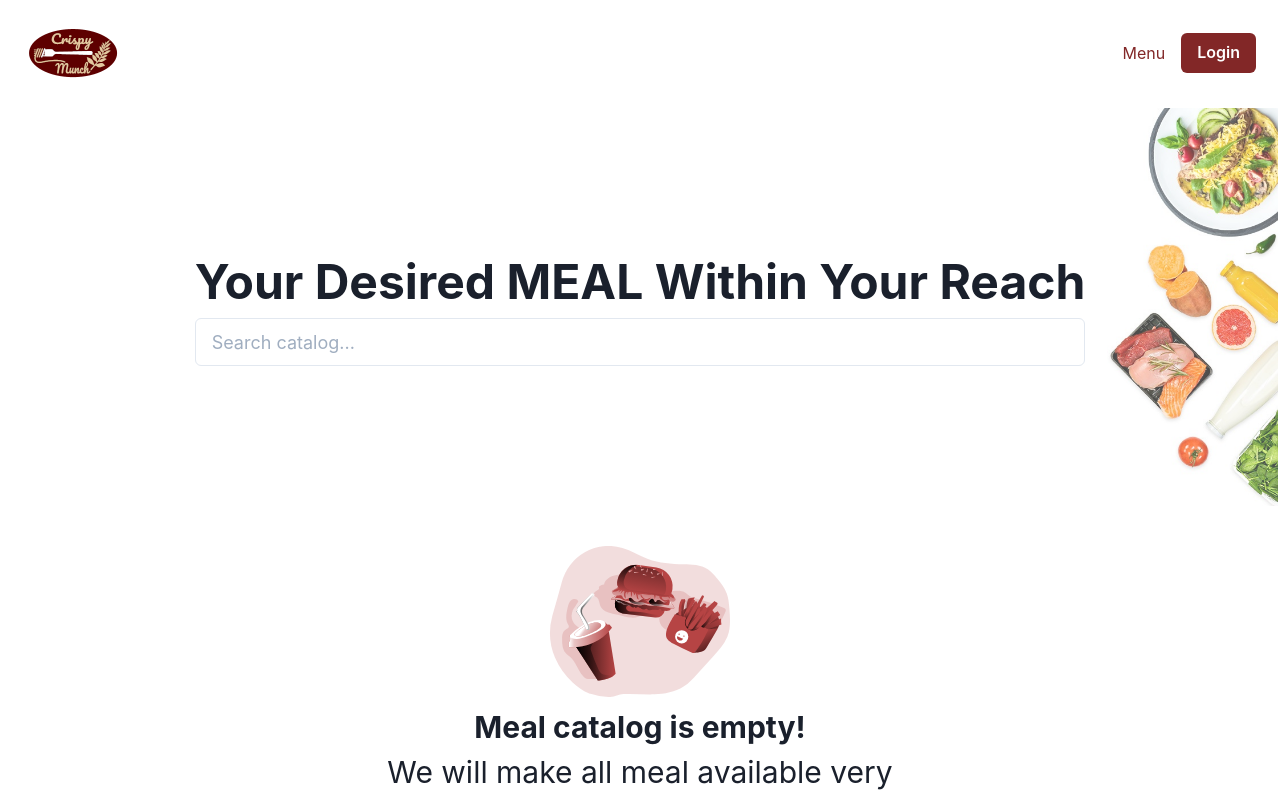
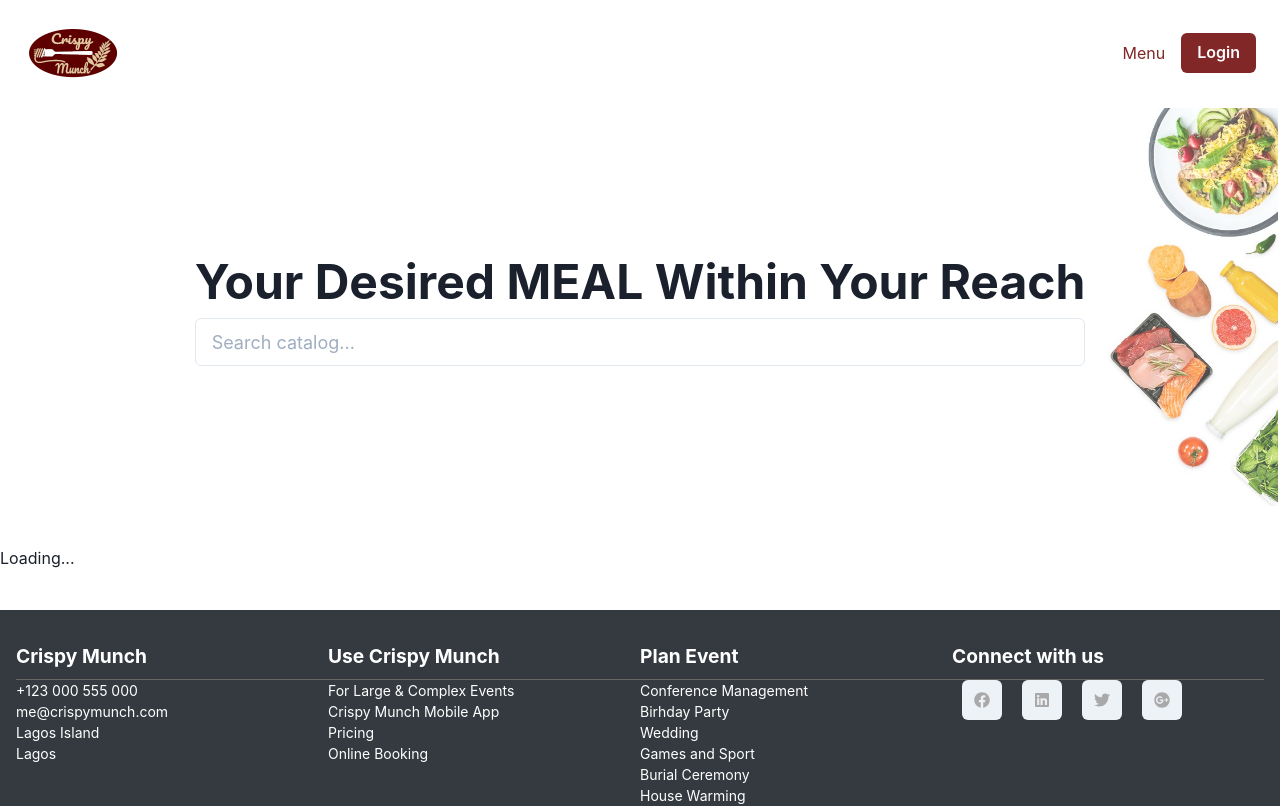
Before and after one commit to sadewole/crispy-munch-v3, a React (Create React App) app: page /menu in a window 1280 px wide. Shown: the top 806 px of the page. Built offline with nearby package versions, Linux system fonts and the light colour scheme; no server answers.

Commit message:
loading text

```diff
--- a/src/slices/meal.ts
+++ b/src/slices/meal.ts
@@ -1,32 +1,33 @@
-import {Dispatch} from 'redux'
+import { Dispatch } from 'redux';
 import { createSlice } from '@reduxjs/toolkit';
-import axios from 'src/utils/axios'
+import axios from 'src/utils/axios';
 
 const initialState = {
-    allMeal: []
+  allMeal: [],
+  loading: true,
 };
 
 const slice = createSlice({
   name: 'meal',
   initialState,
   reducers: {
-      allMeal(state, action){
-          state.allMeal = action.payload
-      }
+    allMeal(state, action) {
+      state.allMeal = action.payload;
+      state.loading = false;
+    },
   },
 });
 
 export const reducer = slice.reducer;
 
-export const fetchMeals =()=> async (dispatch: Dispatch)=> {
-    try {
-        const response = await axios.get('meal')
+export const fetchMeals = () => async (dispatch: Dispatch) => {
+  try {
+    const response = await axios.get('meal');
 
-        if(response.status === 200){
-            dispatch(slice.actions.allMeal(response.data.data))
-        }
-
-    } catch (error) {
-        console.error(error)
+    if (response.status === 200) {
+      dispatch(slice.actions.allMeal(response.data.data));
     }
-}
+  } catch (error) {
+    console.error(error);
+  }
+};
--- a/src/views/menu/Menu.tsx
+++ b/src/views/menu/Menu.tsx
@@ -43,7 +43,7 @@
   const [search, setSearch] = useState<string>('');
   const dispatch = useDispatch();
   // @ts-ignore
-  const { allMeal } = useSelector((state) => state.meal);
+  const { allMeal, loading } = useSelector((state) => state.meal);
 
   let emptyCatalog: EmptyCatalogProps = noMeal;
 
@@ -70,7 +70,9 @@
         search={search}
       />
       <Box my='10'>
-        {meals && meals.length ? (
+        {loading ? (
+          <h1>Loading...</h1>
+        ) : meals && meals.length ? (
           <Catalog meals={meals} />
         ) : (
           <EmptyCatalog {...emptyCatalog} />
--- a/src/views/review/Review.tsx
+++ b/src/views/review/Review.tsx
@@ -31,6 +31,7 @@
   }
 
   return (
+    <div>
       <Container maxWidth='container.lg'>
         <Profile
           profile={profile}
@@ -42,6 +43,7 @@
         <Summary carts={carts} loading={loadingA} />
         <Payment editProfile={editProfile} user={user} carts={carts} />
       </Container>
+    </div>
   );
 };
 
```
Lines whose indentation alone changed are shown as unchanged.
